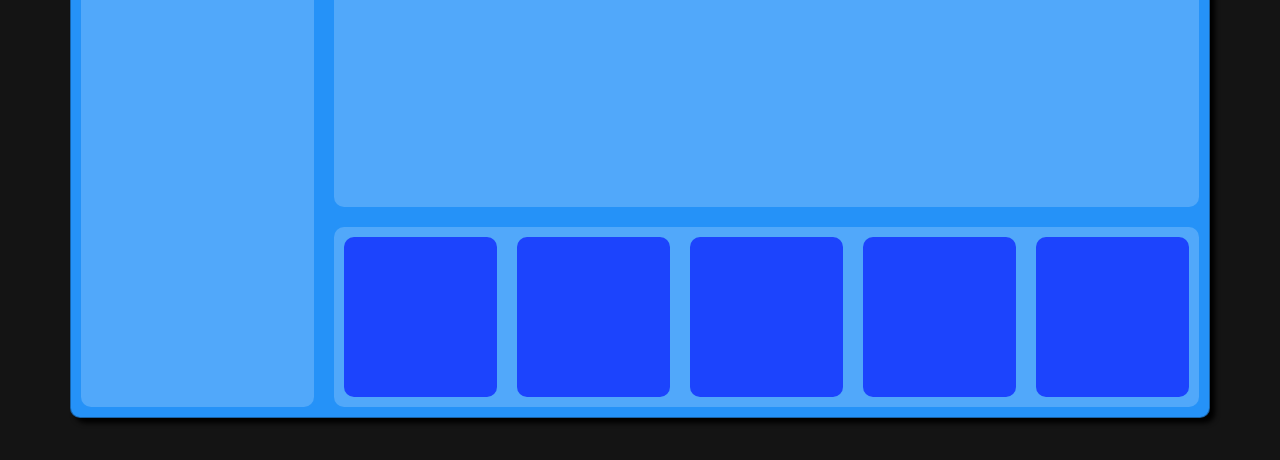
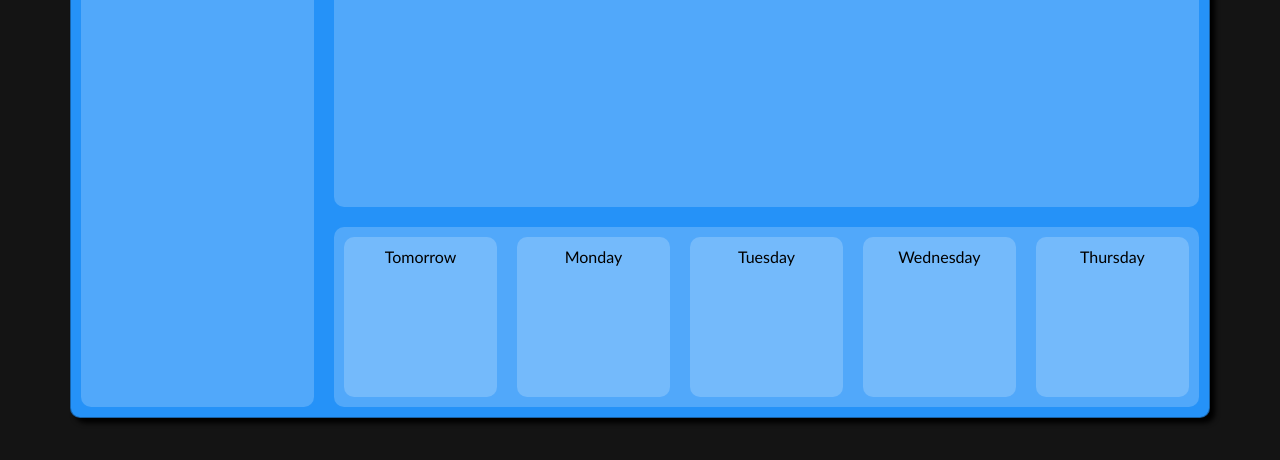
Before and after one commit to platevoltage/weather-widget, a plain HTML site: page index.html in a window 1280 px wide. Shown: the part 142-602 px from the top of the page. Drawn offline with nearby package versions, Linux system fonts and the light colour scheme.

Commit message:
added dynamic day labels to forecast

```diff
--- a/assets/css/style.css
+++ b/assets/css/style.css
@@ -62,8 +62,11 @@ header {
 }
 
 .forecast-day {
-    background-color: #0011ffa8;
+    display: flex;
+    justify-content: center;
+    background-color: #ffffff33;
     width: 20%;
-    height: 160px;
+    height: 140px;
     margin: 10px;
+    padding: 10px;
 }
--- a/assets/javascript/script.js
+++ b/assets/javascript/script.js
@@ -1,6 +1,12 @@
 const dateEl = document.getElementById('date');
+const forecastEl = document.getElementById('forecast');
 // console.log(header);
 
-var date = moment().format('dddd, MMMM Do YYYY');
+var date = moment();
 
-dateEl.innerHTML = date;
+dateEl.innerHTML = date.format('dddd, MMMM Do YYYY');
+
+forecastEl.children[1].innerHTML = date.add(2,'days').format('dddd');
+forecastEl.children[2].innerHTML = date.add(1,'days').format('dddd');
+forecastEl.children[3].innerHTML = date.add(1,'days').format('dddd');
+forecastEl.children[4].innerHTML = date.add(1,'days').format('dddd');
--- a/index.html
+++ b/index.html
@@ -24,7 +24,7 @@
                 <span id="date"></span>
             </header>
             <div id="forecast">
-                <div id="1" class="forecast-day"></div>
+                <div id="1" class="forecast-day">Tomorrow</div>
                 <div id="2" class="forecast-day"></div>
                 <div id="3" class="forecast-day"></div>
                 <div id="4" class="forecast-day"></div>
```
